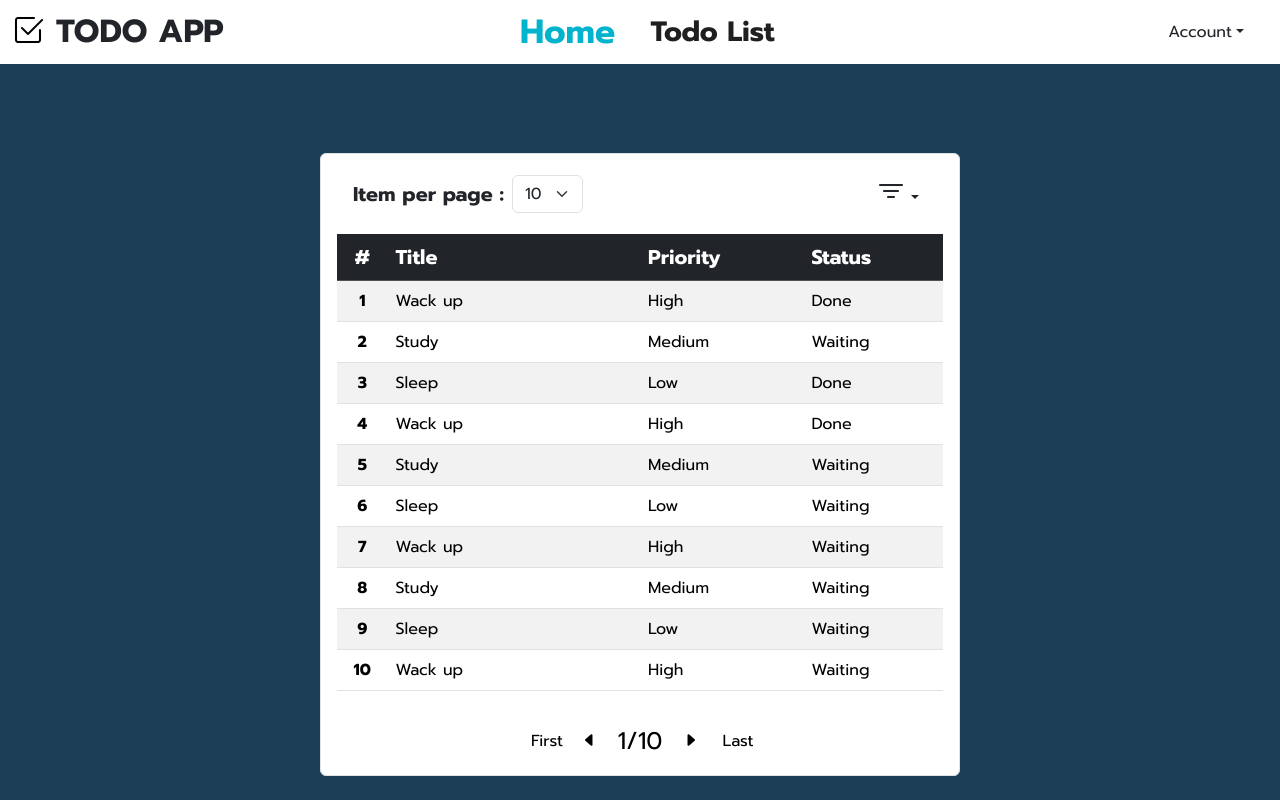
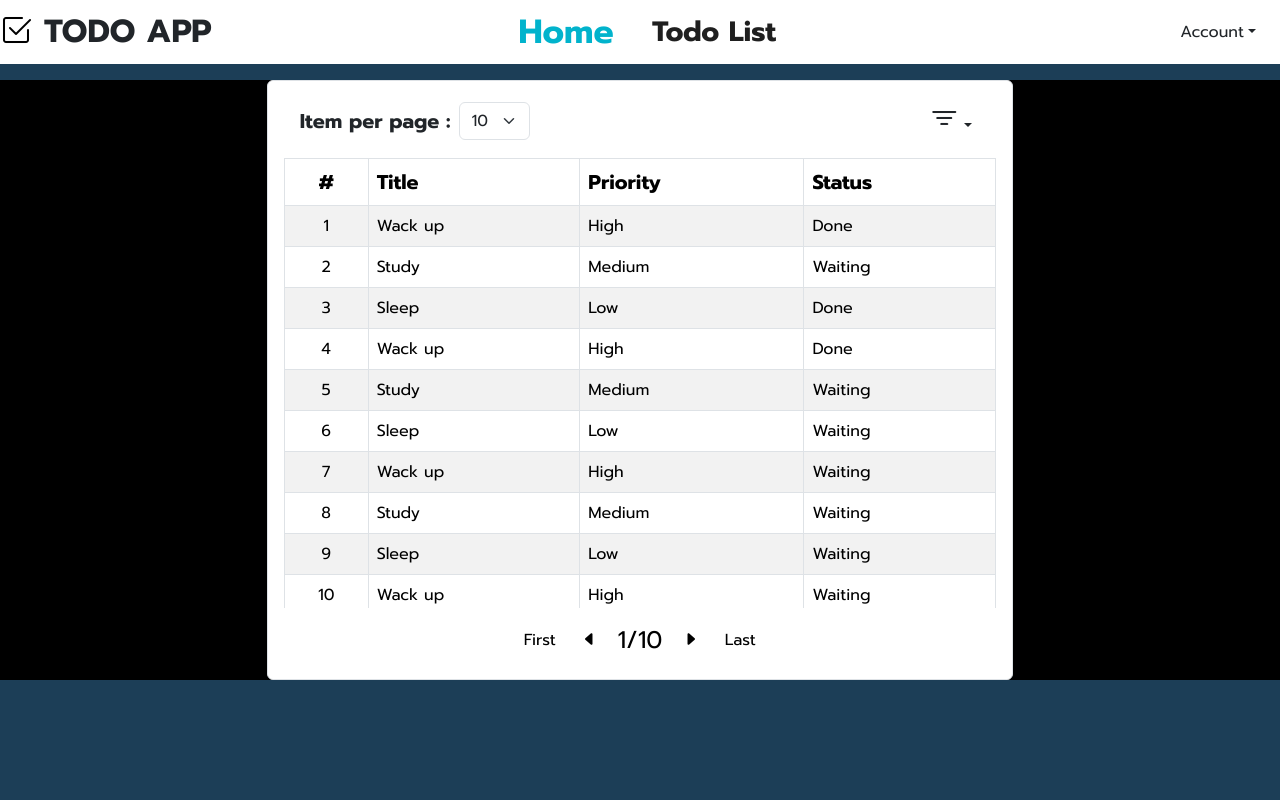
Before and after one commit to AnemoneTK/CSI205-Project, a React (Vite) app in the folder Todo-App/: page /home/todoList in a window 1280 px wide. Built offline with nearby package versions, Linux system fonts and the light colour scheme.

Commit message:
[ADD]-add table and table scoller

```diff
--- a/Todo-App/package.json
+++ b/Todo-App/package.json
@@ -15,6 +15,7 @@
     "@mui/material": "^5.15.10",
     "bootstrap": "^5.3.3",
     "react": "^18.2.0",
+    "react-bootstrap": "^2.10.1",
     "react-dom": "^18.2.0",
     "react-router": "^6.22.1",
     "react-router-dom": "^6.22.1"
--- a/Todo-App/src/Data/TodoData.jsx
+++ b/Todo-App/src/Data/TodoData.jsx
@@ -70,6 +70,35 @@ const TodoData = [
     priority: "High",
     status: false,
   },
+  {
+    userID: 1,
+    id: 9,
+    title: "Sleep",
+    priority: "Low",
+    status: false,
+  },
+  {
+    userID: 1,
+    id: 10,
+    title: "Wack up",
+    priority: "High",
+    status: false,
+  },
+  {
+    userID: 1,
+    id: 9,
+    title: "Sleep",
+    priority: "Low",
+    status: false,
+  },
+  {
+    userID: 1,
+    id: 10,
+    title: "Wack up",
+    priority: "High",
+    status: false,
+  },
+
 ];
 
 export const fetchTodoData = () => {
--- a/Todo-App/src/page/TodoApp.jsx
+++ b/Todo-App/src/page/TodoApp.jsx
@@ -5,11 +5,12 @@ export function TodoApp() {
   return (
     <div className="container d-flex flex-column justify-content-start align-items-center">
       <div className="row h-auto col-12 d-flex flex-column justify-content-start align-items-center">
-        <Navbar />
-        <div className="row p-0 m-0" >
+        <div className="col p-0 m-0 h-auto">
+          <Navbar />
+        </div>{" "}
+        <div className="col-12 row p-0 m-0" >
           <Outlet />
         </div>
-
       </div>
     </div>
   );
--- a/Todo-App/src/page/TodoList/TodoList.css
+++ b/Todo-App/src/page/TodoList/TodoList.css
@@ -1,3 +1,3 @@
-.High{
-    background-color: var(--red);
+.High {
+  background-color: var(--red);
 }
--- a/Todo-App/src/page/TodoList/TodoList.jsx
+++ b/Todo-App/src/page/TodoList/TodoList.jsx
@@ -1,16 +1,18 @@
 import { useEffect, useState } from "react";
 import { fetchTodoData } from "../../Data/TodoData";
+import "./TodoList.css";
+import { Table } from "react-bootstrap";
 
 export function TodoList() {
   const [todoList, setTodoList] = useState([]);
-  const [page, setPage] = useState(0);
-  const [numPages, setNumPages] = useState(0);
+  // const [page, setPage] = useState(0);
+  // const [numPages, setNumPages] = useState(0);
 
   const ShowTodo = todoList.map((todo) => {
     return (
       <tr key={todo.id}>
-        <th className="col-1 text-center">{todo.id}</th>
-        <td className="col-5">{todo.title}</td>
+        <td className="col text-center">{todo.id}</td>
+        <td className="col">{todo.title}</td>
         <td className="col">{todo.priority}</td>
         <td>{todo.status ? "Done" : "Waiting"}</td>
       </tr>
@@ -21,16 +23,16 @@ export function TodoList() {
     setTodoList(fetchTodoData);
   }, []);
 
-  const itemPerPage = 10;
+  // const itemPerPage = 10;
   // useEffect(()=>{
   //   const
   // }, [todoList])
 
   return (
-    <div className="container d-flex flex-column justify-content-center align-items-center">
-      <div className="row col-6 border border-1 p-3 rounded-2 bg-white">
-        <div className="col-12 p-0 mb-3">
-          <div className="d-flex flex-row justify-content-between align-items-center px-3">
+    <div className="container d-flex flex-column justify-content-center align-items-center p-0 m-0 bg-black h-auto my-3">
+      <div className="row col-7 border border-1 p-3 rounded-2 bg-white " style={{height:"600px"}}>
+        <div className="col-12 p-0 mb-1">
+          <div className="d-flex flex-row justify-content-between align-items-center px-3 py-0">
             <div className="d-flex flex-row align-items-center">
               <div className="col-auto m-0 p-0 fw-bold fs-5">
                 Item per page :
@@ -79,8 +81,10 @@ export function TodoList() {
             </div>
           </div>
         </div>
-        <table className="table col-6 table-striped ">
-          <thead className="table-dark">
+
+        <div className="m-0 p-0"  style={{ maxHeight: "450px", overflowY: "auto" }}>
+          <Table striped bordered hover className="table">
+            <thead style={{ position: "sticky", top: "0" }}>
               <tr>
                 <th className="col text-center fs-5">#</th>
                 <th className="col fs-5">Title</th>
@@ -88,9 +92,11 @@ export function TodoList() {
                 <th className="col fs-5">Status</th>
               </tr>
             </thead>
-          <tbody className="">{ShowTodo}</tbody>
-        </table>
-        <div className="col-12 p-0 mt-3 d-flex flex-row justify-content-center align-items-center">
+
+            <tbody>{ShowTodo}</tbody>
+          </Table>
+        </div>
+        <div className="col-12 p-0 d-flex flex-row justify-content-center align-items-center ">
           <button className="btn col-1 text-black border border-0">
             First
           </button>
```
Also changed, not shown: 1 other file (tests, documents, lock files or other folders). Lines whose indentation alone changed are shown as unchanged.
